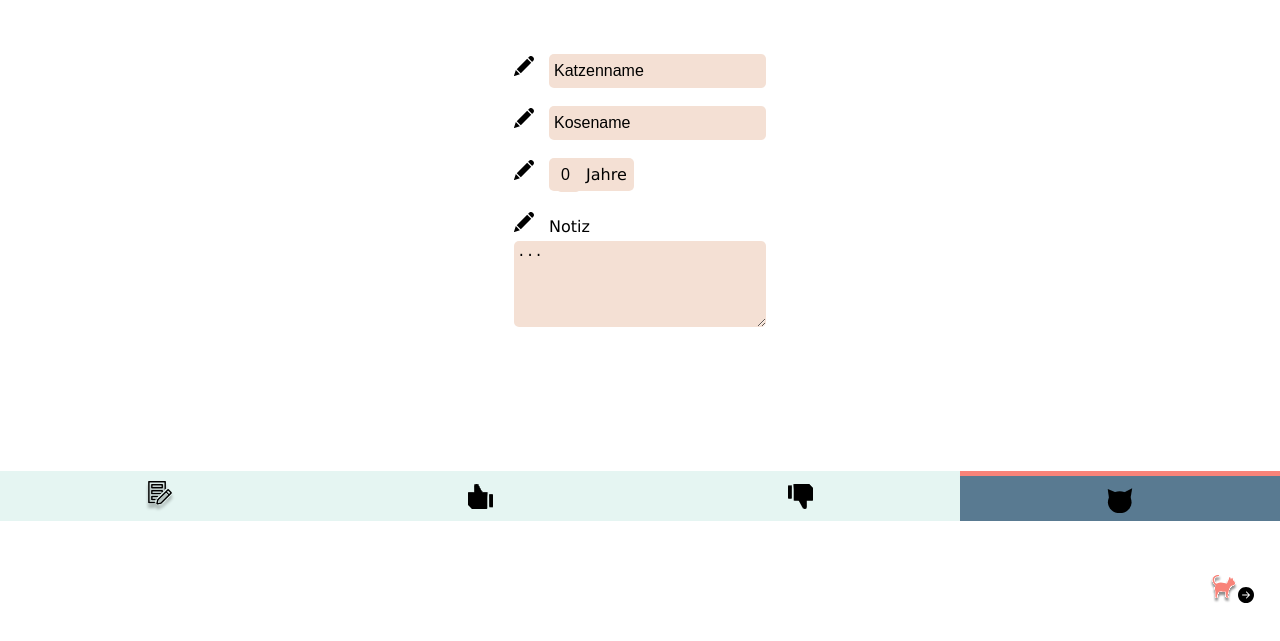
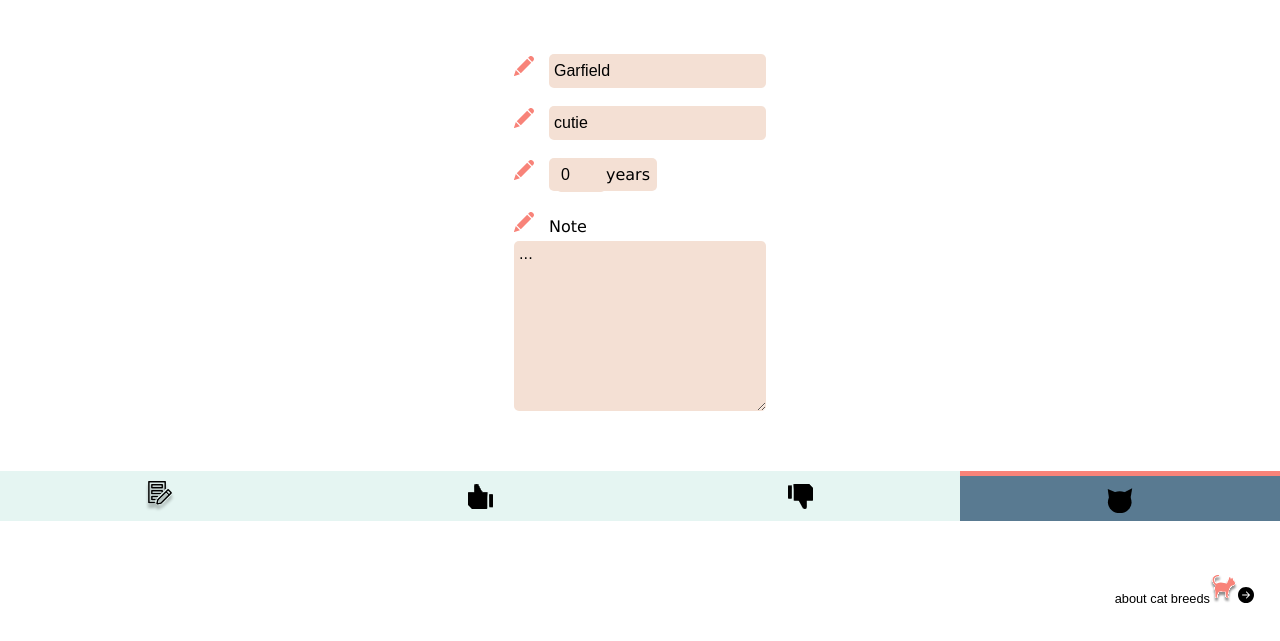
Before and after one commit to ttaannjjaa/capstone-project, a React (Create React App) app: page /ProfilePage in a window 1280 px wide. Shown: the part 279-920 px from the top of the page. Built offline with nearby package versions, Linux system fonts and the light colour scheme.

Commit message:
Refactor code profile page after qa

```diff
--- a/src/pages/ProfilePage.js
+++ b/src/pages/ProfilePage.js
@@ -42,61 +42,60 @@ export default function ProfilePage() {
   function onImageRemove() {
     setImage('');
   }
+  const [storedProfileData, setStoredProfileData] = useLocalStorage(
+    'profileData',
+    {}
+  );
 
-  const [catName, setCatName] = useLocalStorage('catName', 'Katzenname');
-  const [editingNameValue, setEditingNameValue] = useState(catName);
+  const [profileData, setProfileData] = useState({
+    profileName: storedProfileData?.profileName
+      ? storedProfileData.profileName
+      : 'Garfield',
+    profilePetName: storedProfileData?.profileData
+      ? storedProfileData.profilePetName
+      : 'cutie',
+    profileAge: storedProfileData?.profileAge
+      ? storedProfileData.profileAge
+      : '0',
+    profileNote: storedProfileData?.profileNote
+      ? storedProfileData.profileNote
+      : '...',
+  });
 
-  const onBlurName = event => {
-    if (event.target.value.trim() === '') {
-      setEditingNameValue(catName);
-    } else {
-      setCatName(event.target.value);
-    }
+  const onKeyDownName = event => {
+    event.key === 'Enter'
+      ? setStoredProfileData({
+          ...storedProfileData,
+          profileName: event.target.value,
+        })
+      : setStoredProfileData(profileData);
   };
 
-  const [catCutieName, setStorageCatCutieName] = useLocalStorage(
-    'cutieCatName',
-    'Kosename'
-  );
-  const [editingCutieNameValue, setEditingCutieNameValue] =
-    useState(catCutieName);
-
-  const onBlurCutieName = event => {
-    if (event.target.value.trim() === '') {
-      setEditingCutieNameValue(catCutieName);
-    } else {
-      setStorageCatCutieName(event.target.value);
-    }
+  const onKeyDownPetName = event => {
+    event.key === 'Enter'
+      ? setStoredProfileData({
+          ...storedProfileData,
+          profilePetName: event.target.value,
+        })
+      : setStoredProfileData(profileData);
   };
 
-  const [catAge, setStorageCatAge] = useLocalStorage('catAge', 0);
-
-  const [editingCatAgeValue, setEditingCatAgeValue] = useState(catAge);
-
-  const onBlurCatAge = event => {
-    if (event.target.value.trim() === '') {
-      setEditingCutieNameValue(catAge);
-    } else {
-      setStorageCatAge(event.target.value);
-    }
+  const onKeyDownAge = event => {
+    event.key === 'Enter'
+      ? setStoredProfileData({
+          ...storedProfileData,
+          profileAge: event.target.value,
+        })
+      : setStoredProfileData(profileData);
   };
 
-  const [note, setStorageNote] = useLocalStorage('note', '...');
-
-  const [editingNoteValue, setEditingNoteValue] = useState(note);
-
-  const onBlurNote = event => {
-    if (event.target.value.trim() === '') {
-      setEditingNoteValue(note);
-    } else {
-      setStorageNote(event.target.value);
-    }
-  };
-
-  const onKeyDown = event => {
-    if (event.key === 'Enter' || event.key === 'Escape') {
-      event.target.blur();
-    }
+  const onKeyDownNote = event => {
+    event.key === 'Enter'
+      ? setStoredProfileData({
+          ...storedProfileData,
+          profileNote: event.target.value.trim(),
+        })
+      : setStoredProfileData(profileData);
   };
 
   return (
@@ -128,69 +127,110 @@ export default function ProfilePage() {
           </UploadButton>
         </ImgContainer>
 
-        <FormContainer>
+        <FormContainer title="after editing press enter">
           <div>
-            <img src={iconpencil} width="20px" height="20px" alt="pen" />
+            <img
+              src={iconpencil}
+              width="20px"
+              height="20px"
+              alt="pen"
+              title="after editing press enter"
+            />
             <InputTextStyled
-              data-testid="inputCatName"
+              id="profileName"
               type="text"
-              id="catname"
-              value={editingNameValue}
-              onChange={event => setEditingNameValue(event.target.value)}
-              onKeyDown={onKeyDown}
-              onBlur={onBlurName}
-              maxLength={30}
+              maxLength="25"
+              pattern={/^[A-Za-z ]+$/}
+              value={profileData.profileName}
+              onChange={event =>
+                setProfileData({
+                  ...profileData,
+                  profileName: event.target.value,
+                })
+              }
+              onKeyDown={onKeyDownName}
             />
-            <label className="sr-only" htmlFor="catname">
-              Katzenname
+            <label className="sr-only" htmlFor="profileName">
+              cat name
             </label>
           </div>
           <div>
-            <img src={iconpencil} width="20px" height="20px" alt="pen" />
+            <img
+              src={iconpencil}
+              width="20px"
+              height="20px"
+              alt="pen"
+              title="after editing press enter"
+            />
             <InputTextStyled
+              id="profilePetName"
               type="text"
-              id="petname"
-              data-testid="inputPetName"
-              value={editingCutieNameValue}
-              onChange={event => setEditingCutieNameValue(event.target.value)}
-              onKeyDown={onKeyDown}
-              onBlur={onBlurCutieName}
-              maxLength={30}
+              maxLength="25"
+              pattern={/^[A-Za-z ]+$/}
+              value={profileData.profilePetName}
+              onChange={event =>
+                setProfileData({
+                  ...profileData,
+                  profilePetName: event.target.value,
+                })
+              }
+              onKeyDown={onKeyDownPetName}
             />
-            <label htmlFor="petName" className="sr-only">
-              Kosename der Katze
+            <label htmlFor="profilePetName" className="sr-only">
+              petname
             </label>
           </div>
           <div>
-            <img src={iconpencil} width="20px" height="20px" alt="pen" />
-            <LabelAgeStyled htmlFor="catage">
+            <img
+              src={iconpencil}
+              width="20px"
+              height="20px"
+              alt="pen"
+              title="after editing press enter"
+            />
+            <LabelAgeStyled htmlFor="profileAge">
               <InputAgeStyled
-                type="text"
-                id="catage"
-                value={editingCatAgeValue}
-                onChange={event => setEditingCatAgeValue(event.target.value)}
-                onKeyDown={onKeyDown}
-                onBlur={onBlurCatAge}
-                maxLength={2}
-                pattern={/^[0-9]{1,2}$/}
-              />{' '}
-              Jahre
+                id="profileAge"
+                type="number"
+                maxLength="25"
+                min="0"
+                max="30"
+                pattern={/^[0-9{1,2}]+$/}
+                value={profileData.profileAge}
+                onChange={event =>
+                  setProfileData({
+                    ...profileData,
+                    profileAge: event.target.value.trim(),
+                  })
+                }
+                onKeyDown={onKeyDownAge}
+              />
+              years
             </LabelAgeStyled>
           </div>
           <NoteContainer>
             <div>
-              <img src={iconpencil} width="20px" height="20px" alt="pen" />
-              <label htmlFor="note">Notiz </label>
+              <img
+                src={iconpencil}
+                width="20px"
+                height="20px"
+                alt="pen"
+                title="after editing press enter"
+              />
+              <label htmlFor="note">Note </label>
             </div>
             <textarea
+              id="note"
               type="text"
-              id="note"
-              value={editingNoteValue}
-              onChange={event => setEditingNoteValue(event.target.value)}
-              onKeyDown={onKeyDown}
-              onBlur={onBlurNote}
-              maxLength={300}
-              rows="5"
+              rows="10"
+              value={profileData.profileNote}
+              onChange={event =>
+                setProfileData({
+                  ...profileData,
+                  profileNote: event.target.value,
+                })
+              }
+              onKeyDown={onKeyDownNote}
             />
           </NoteContainer>
         </FormContainer>
@@ -198,9 +238,7 @@ export default function ProfilePage() {
           <CatInfoPageButton
             onClick={() => navigate('/CatInfoPage', { replace: true })}
           >
-            <span className="sr-only">
-              button to the info page with information about cat breeds
-            </span>
+            <span>about cat breeds</span>
             <img
               src={coralcatright}
               alt="little cat looking to the right"
@@ -331,7 +369,7 @@ const InputTextStyled = styled.input`
 `;
 
 const InputAgeStyled = styled.input`
-  max-width: 25px;
+  max-width: 50px;
   border: none;
   background-color: var(--peach);
   box-shadow: var(--box-shadow-inputfields);
@@ -370,7 +408,8 @@ const NoteContainer = styled.div`
     background-color: var(--peach);
     border: none;
     border-radius: 5px;
-    padding: 3px;
+    padding: 5px;
+    font-family: inherit;
     font-size: 0.9rem;
     &:focus {
       outline: 1px solid var(--coral);
```
Also changed, not shown: src/images/icon_pencil.svg.
